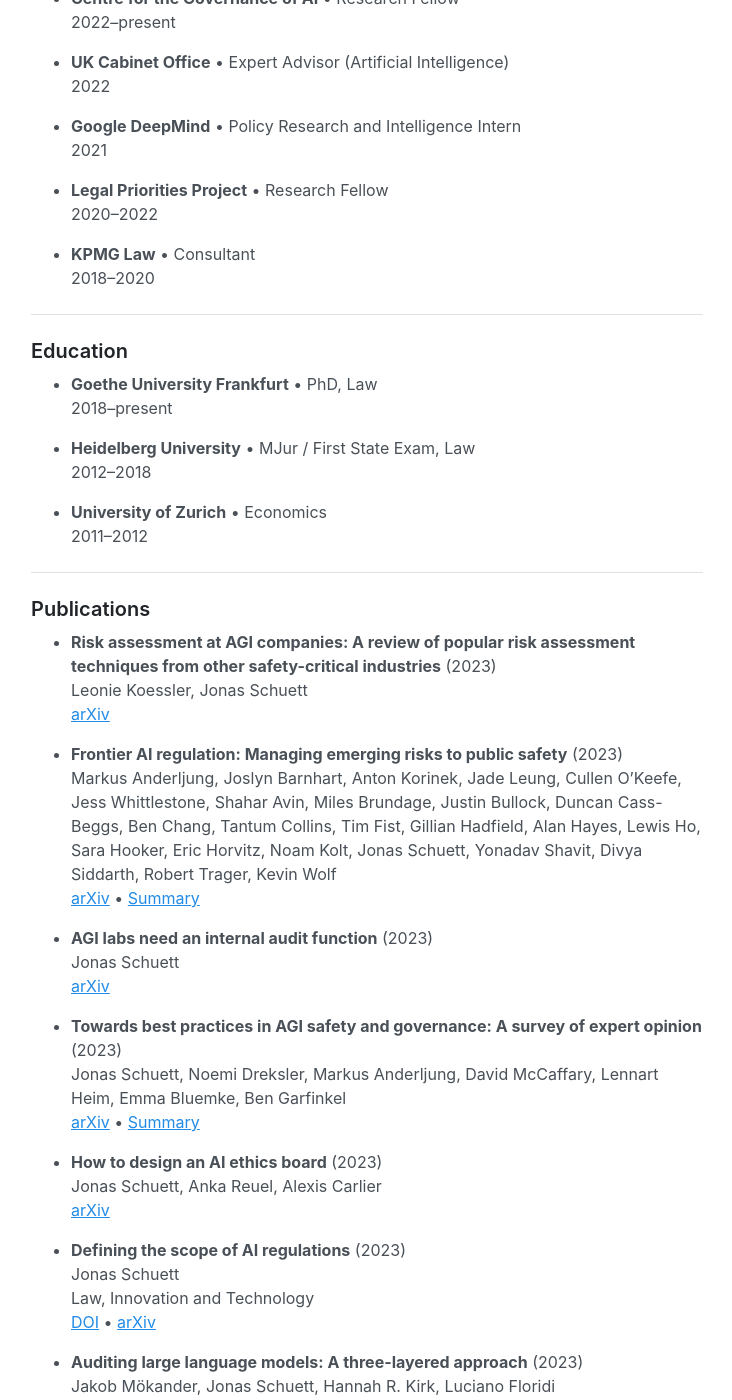
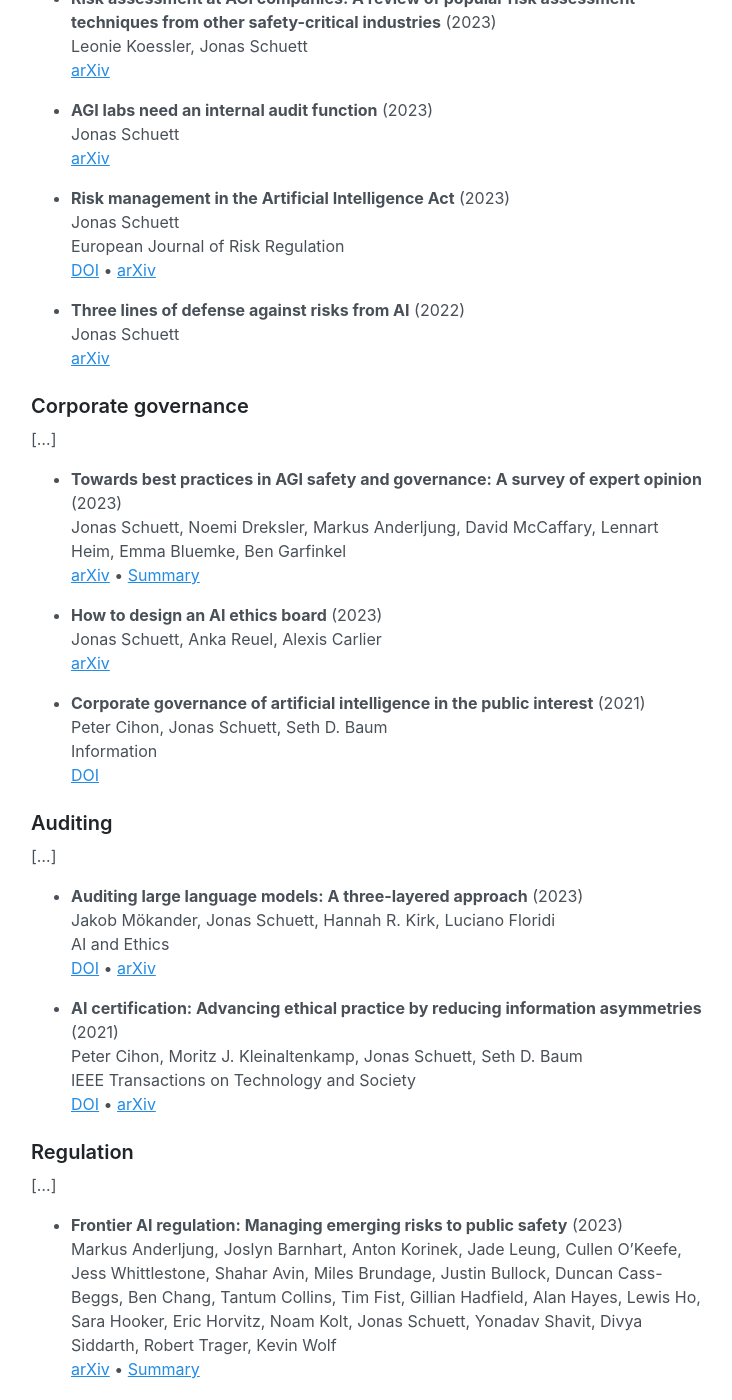
Before and after one commit to jonasschuett/jonasschuett.github.io, a Jekyll site: the page built from _posts/2020-04-04-introduction.md, in a window 1280 px wide and 1400 px high, scrolled down 1136 px. Shown: the whole window, without its empty margins (273-1005 px from the left). Built offline with Jekyll 4.4.1, drawn with Linux system fonts in a browser that asks for light colours; some of the changed text lies outside the part shown.

Commit message:
Update 2020-04-04-introduction.md

```diff
--- a/_posts/2020-04-04-introduction.md
+++ b/_posts/2020-04-04-introduction.md
@@ -5,17 +5,89 @@ title: Hi, I'm Jonas!
 
 ![Jonas Schuett](/jonasschuett.jpg "Jonas Schuett")
 
-I'm a researcher at the Centre for the Governance of AI in Oxford. I try to reduce catastrophic risks from AI by improving the governance of frontier AI developers.
-
 I'm a Research Fellow at the [Centre for the Governance of AI (GovAI)](https://www.governance.ai/) in Oxford.
 
-I try to reduce catastrophic risks from AI by improving the governance of frontier AI developers. My research focuses on risk management, regulation, and auditing.
+I try to reduce catastrophic risks from AI by improving the governance of frontier AI developers. My research focuses on risk management, corporate governance, auditing, and regulation.
 
 Before joining GovAI, I was seconded to the UK Cabinet Office to support their work on AI regulation, and interned at Google DeepMind’s Public Policy team.
 
 I also helped found the [Legal Priorities Project](https://www.legalpriorities.org/) where I'm still a Research Affiliate and board member.
 
 I'm currently wrapping up my PhD in law at Goethe University Frankfurt. I hold a law degree from Heidelberg University and have studied economics at the University of Zurich.
+
+### Risk management
+
+[…]
+
+- **Risk assessment at AGI companies: A review of popular risk assessment techniques from other safety-critical industries** (2023) <br>
+Leonie Koessler, Jonas Schuett <br>
+[arXiv](https://arxiv.org/abs/2307.08823)
+
+- **AGI labs need an internal audit function** (2023) <br>
+Jonas Schuett <br>
+[arXiv](https://arxiv.org/abs/2305.17038)
+
+- **Risk management in the Artificial Intelligence Act** (2023) <br>
+Jonas Schuett <br>
+European Journal of Risk Regulation <br>
+[DOI](https://doi.org/10.1017/err.2023.1) • [arXiv](https://arxiv.org/abs/2212.03109)
+
+- **Three lines of defense against risks from AI** (2022) <br>
+Jonas Schuett <br>
+[arXiv](https://arxiv.org/abs/2212.08364)
+
+
+### Corporate governance
+
+[…]
+
+- **Towards best practices in AGI safety and governance: A survey of expert opinion** (2023) <br>
+Jonas Schuett, Noemi Dreksler, Markus Anderljung, David McCaffary, Lennart Heim, Emma Bluemke, Ben Garfinkel <br>
+[arXiv](https://arxiv.org/abs/2305.07153) • [Summary](https://www.governance.ai/post/broad-expert-consensus-for-many-agi-safety-and-governance-best-practices)
+
+- **How to design an AI ethics board** (2023) <br>
+Jonas Schuett, Anka Reuel, Alexis Carlier <br>
+[arXiv](https://arxiv.org/abs/2304.07249)
+
+- **Corporate governance of artificial intelligence in the public interest** (2021) <br>
+Peter Cihon, Jonas Schuett, Seth D. Baum <br>
+Information <br>
+[DOI](https://doi.org/10.3390/info12070275)
+
+
+### Auditing
+
+[…]
+
+- **Auditing large language models: A three-layered approach** (2023) <br>
+Jakob Mökander, Jonas Schuett, Hannah R. Kirk, Luciano Floridi <br>
+AI and Ethics <br>
+[DOI](https://doi.org/10.1007/s43681-023-00289-2) • [arXiv](https://arxiv.org/abs/2302.08500)
+
+- **AI certification: Advancing ethical practice by reducing information asymmetries** (2021) <br>
+Peter Cihon, Moritz J. Kleinaltenkamp, Jonas Schuett, Seth D. Baum <br>
+IEEE Transactions on Technology and Society <br>
+[DOI](https://doi.org/10.1109/TTS.2021.3077595) • [arXiv](https://arxiv.org/abs/2105.10356)
+
+
+### Regulation
+
+[…]
+
+- **Frontier AI regulation: Managing emerging risks to public safety** (2023) <br>
+Markus Anderljung, Joslyn Barnhart, Anton Korinek, Jade Leung, Cullen O'Keefe, Jess Whittlestone, Shahar Avin, Miles Brundage, Justin Bullock, Duncan Cass-Beggs, Ben Chang, Tantum Collins, Tim Fist, Gillian Hadfield, Alan Hayes, Lewis Ho, Sara Hooker, Eric Horvitz, Noam Kolt, Jonas Schuett, Yonadav Shavit, Divya Siddarth, Robert Trager, Kevin Wolf <br>
+[arXiv](https://arxiv.org/abs/2307.03718) • [Summary](https://www.governance.ai/post/frontier-ai-regulation)
+
+- **Defining the scope of AI regulations** (2023) <br>
+Jonas Schuett <br>
+Law, Innovation and Technology <br>
+[DOI](https://doi.org/10.1080/17579961.2023.2184135) • [arXiv](https://arxiv.org/abs/1909.01095)
+
+- **Risk management in the Artificial Intelligence Act** (2023) <br>
+Jonas Schuett <br>
+European Journal of Risk Regulation <br>
+[DOI](https://doi.org/10.1017/err.2023.1) • [arXiv](https://arxiv.org/abs/2212.03109)
+
 
 ### Work experience
 
```
